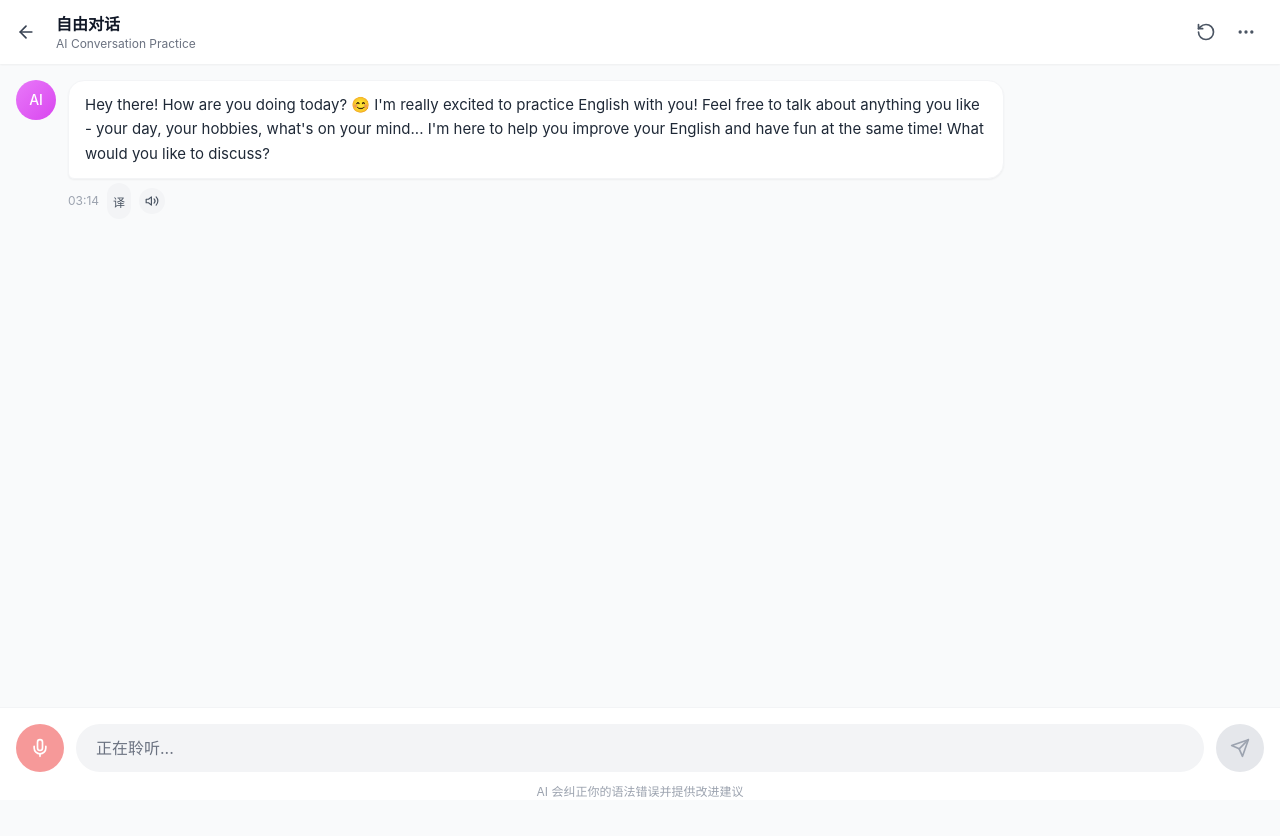
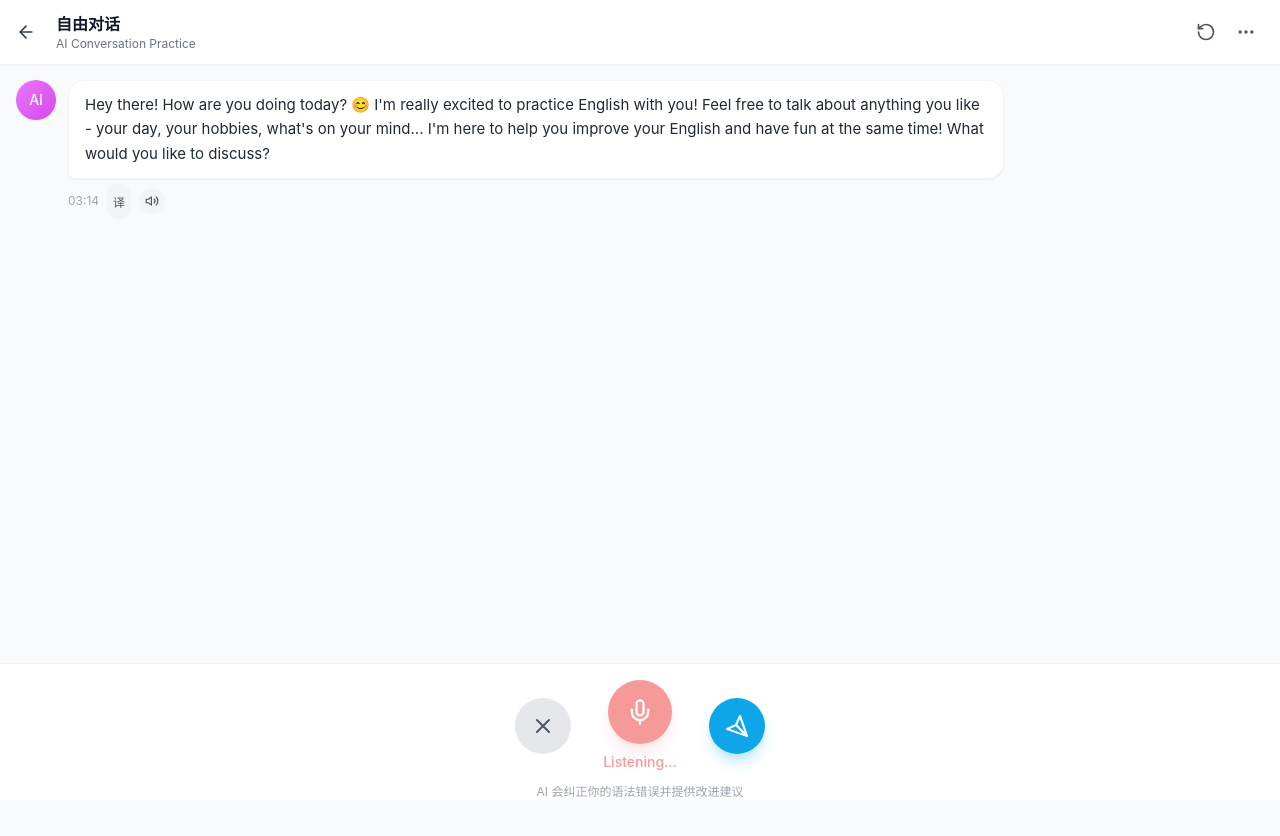
Before and after one commit to zz9331215-creator/english-speaking-app, a React (Vite) app: page /chat in a window 1280 px wide. Both pictures are taken after a click on the button 40 px from the left and 748 px from the top of the page. Shown: the top 836 px of the page. Built offline with nearby package versions, Linux system fonts and the light colour scheme.

Commit message:
Feature: 实现微信式语音对话模式，支持暂停和实时转文字

```diff
--- a/src/pages/Chat.tsx
+++ b/src/pages/Chat.tsx
@@ -441,7 +441,7 @@ export default function Chat() {
         const recognition = new SpeechRecognition()
 
         recognition.lang = 'en-US'
-        recognition.continuous = false
+        recognition.continuous = true
         recognition.interimResults = true
 
         setIsRecording(true)
@@ -452,19 +452,55 @@ export default function Chat() {
           for (let i = event.resultIndex; i < event.results.length; i++) {
             const transcript = event.results[i][0].transcript
             if (event.results[i].isFinal) {
-              finalTranscript += transcript
-              setInputText(finalTranscript)
+              finalTranscript += transcript + ' '
+            } else {
+              // 实时显示正在识别的文字
+              setInputText(transcript)
             }
           }
         }
 
         recognition.onend = () => {
+          // 录音结束时，如果有识别出的文字，自动发送
+          if (finalTranscript.trim()) {
+            const userMessage: Message = {
+              id: Date.now().toString(),
+              role: 'user',
+              content: finalTranscript.trim(),
+              timestamp: Date.now(),
+            }
+            setMessages(prev => [...prev, userMessage])
+
+            // 自动发送AI回复
+            setIsLoading(true)
+            setTimeout(() => {
+              const { response, corrections, suggestions } = mockAIResponse(finalTranscript.trim(), topic?.titleEn || '')
+
+              const aiMessage: Message = {
+                id: (Date.now() + 1).toString(),
+                role: 'assistant',
+                content: response,
+                timestamp: Date.now(),
+              }
+
+              setMessages(prev => prev.map(msg =>
+                msg.id === userMessage.id
+                  ? { ...msg, corrections, suggestions }
+                  : msg
+              ))
+
+              setMessages(prev => [...prev, aiMessage])
+              setIsLoading(false)
+            }, 1000 + Math.random() * 1000)
+          }
           setIsRecording(false)
+          setInputText('')
         }
 
         recognition.onerror = (event: any) => {
           console.error('语音识别错误:', event.error)
           setIsRecording(false)
+          setInputText('')
         }
 
         recognition.start()
@@ -473,7 +509,6 @@ export default function Chat() {
         setIsRecording(true)
         setTimeout(() => {
           setIsRecording(false)
-          // 不设置固定文本，让用户知道需要手动输入
           setInputText('')
         }, 1000)
       }
@@ -565,16 +600,41 @@ export default function Chat() {
 
       {/* Input Area */}
       <div className="bg-white border-t border-gray-100 p-4 safe-area-bottom">
+        {isRecording ? (
+          // 录音模式 - 类似微信
+          <div className="flex items-center justify-center gap-8 animate-fade-in">
+            <button
+              onClick={() => setInputText('')}
+              className="w-14 h-14 rounded-full bg-gray-200 flex items-center justify-center hover:bg-gray-300 transition-colors"
+            >
+              <X className="w-6 h-6 text-gray-600" />
+            </button>
+
+            <div className="flex flex-col items-center gap-2">
+              <div className="w-16 h-16 rounded-full bg-red-500 flex items-center justify-center animate-pulse shadow-lg shadow-red-200">
+                <div className="w-6 h-6 rounded-full bg-white animate-ping opacity-50" />
+                <Mic className="absolute w-7 h-7 text-white" />
+              </div>
+              <span className="text-sm text-red-500 font-medium animate-pulse">
+                {inputText || 'Listening...'}
+              </span>
+            </div>
+
+            <button
+              onClick={toggleRecording}
+              className="w-14 h-14 rounded-full bg-primary-500 flex items-center justify-center hover:bg-primary-600 transition-colors shadow-lg shadow-primary-200"
+            >
+              <Send className="w-6 h-6 text-white rotate-90" />
+            </button>
+          </div>
+        ) : (
+          // 普通模式
           <div className="flex items-center gap-3">
             <button
               onClick={toggleRecording}
-            className={`w-12 h-12 rounded-full flex items-center justify-center transition-all duration-300 ${
-              isRecording
-                ? 'bg-red-500 animate-pulse'
-                : 'bg-gray-100 hover:bg-gray-200'
-            }`}
+              className="w-12 h-12 rounded-full flex items-center justify-center transition-all duration-300 bg-gray-100 hover:bg-gray-200"
             >
-            <Mic className={`w-5 h-5 ${isRecording ? 'text-white' : 'text-gray-600'}`} />
+              <Mic className="w-5 h-5 text-gray-600" />
             </button>
 
             <div className="flex-1 relative">
@@ -584,8 +644,7 @@ export default function Chat() {
                 value={inputText}
                 onChange={(e) => setInputText(e.target.value)}
                 onKeyDown={handleKeyDown}
-              placeholder={isRecording ? '正在聆听...' : '输入消息或点击麦克风说话...'}
-              disabled={isRecording}
+                placeholder="Say something or type a message..."
                 className="w-full bg-gray-100 rounded-full px-5 py-3 pr-12 text-gray-900 placeholder-gray-500 focus:outline-none focus:ring-2 focus:ring-primary-500/50 transition-all"
               />
               {inputText && (
@@ -610,6 +669,7 @@ export default function Chat() {
               <Send className={`w-5 h-5 ${inputText.trim() && !isLoading ? 'text-white' : 'text-gray-400'}`} />
             </button>
           </div>
+        )}
 
         <p className="text-center text-xs text-gray-400 mt-3">
           AI 会纠正你的语法错误并提供改进建议
```
Lines whose indentation alone changed are shown as unchanged.
